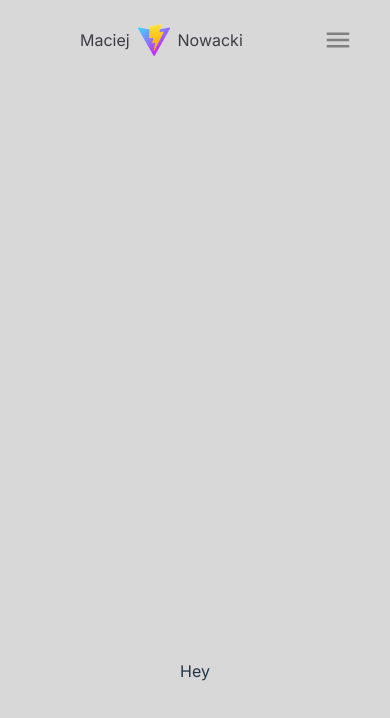
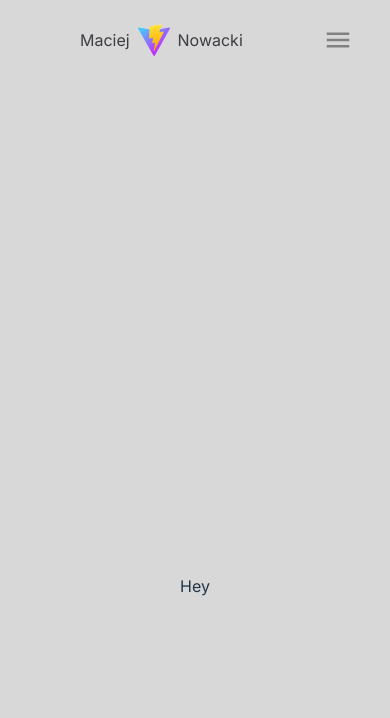
Before and after one commit to xyanteos/portfolio, a React (Vite) app: page / in a window 390 px wide. Shown: the top 718 px of the page. Built offline with nearby package versions, Linux system fonts and the light colour scheme.

Commit message:
Perfected the css for side bar menu (full width version).

```diff
--- a/src/App.css
+++ b/src/App.css
@@ -46,6 +46,7 @@ a:hover {
 .burger{
   display: none;
 }
+
 .exitButtonContainer{
   display: flex;
   flex-direction: row;
@@ -91,14 +92,22 @@ a:hover {
   /* background-color: #464ff8e1; */
 }
 
+.contentContainer{
+  width: 100%;
+  height: 120vh;
+  display: flex;
+  align-items: center;
+  justify-content: center;
+}
+
 .Content{
   display: flex;
   align-items: center;
   justify-content: center;
-  width: 100%;
+  width: 80%;
   max-width: inherit;
   height: 120vh;
-  margin-top: 10vh;
+  align-self: center;
 }
 /* @keyframes logo-spin {
   from {
--- a/src/App.tsx
+++ b/src/App.tsx
@@ -69,8 +69,10 @@ function App() {
         </nav>
 
       </header>
-      <div className='Content'>
-        Hey
+      <div className='contentContainer'>
+        <div className='Content'>
+          Hey
+        </div>
       </div>
     </div>
   )
--- a/src/index.css
+++ b/src/index.css
@@ -102,6 +102,9 @@ button:focus-visible {
   .NavBarMenu{
     width: 100%;
   }
+  .Content{
+    width: 100%;
+  }
 }
 
 @media only screen and (max-width: 1000px){
@@ -118,6 +121,17 @@ button:focus-visible {
 
   .sidebar{
     display: flex;
+    height: 100%;
+  }
+
+  .sidebar a{
+    margin: 0;
+    width: 100%;
+    height: 100%;
+  }
+
+  .exit img{
+    margin: 2rem 5rem;
   }
 
   .NavBarMenu{
@@ -171,3 +185,14 @@ button:focus-visible {
   src: local('Inter'),
   url();
 } */
+
+/* @keyframes slide-in-bl {
+  0% {
+    transform: scale(0.5);
+    transform-origin: 100% 0%;
+  }
+  100% {
+    transform: scale(1);
+    transform-origin: 100% 0%;
+  }
+} */
```
